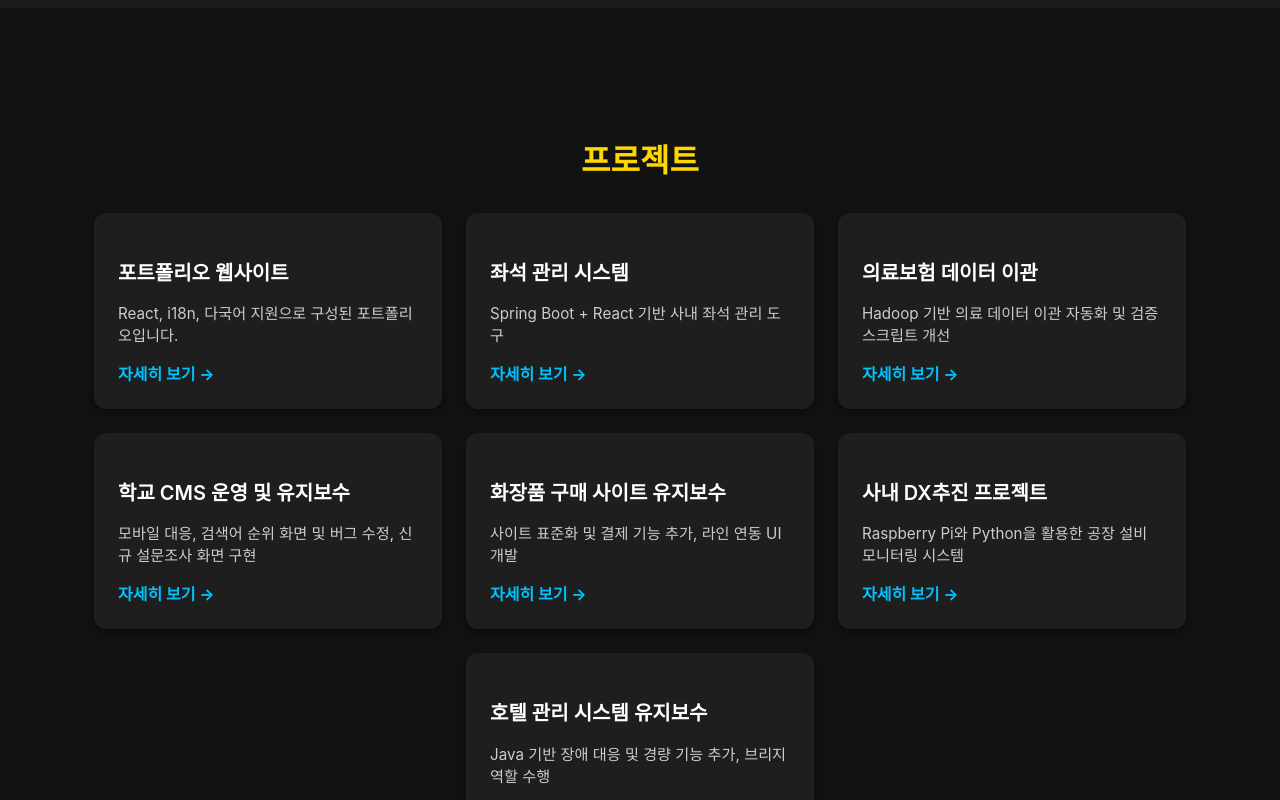
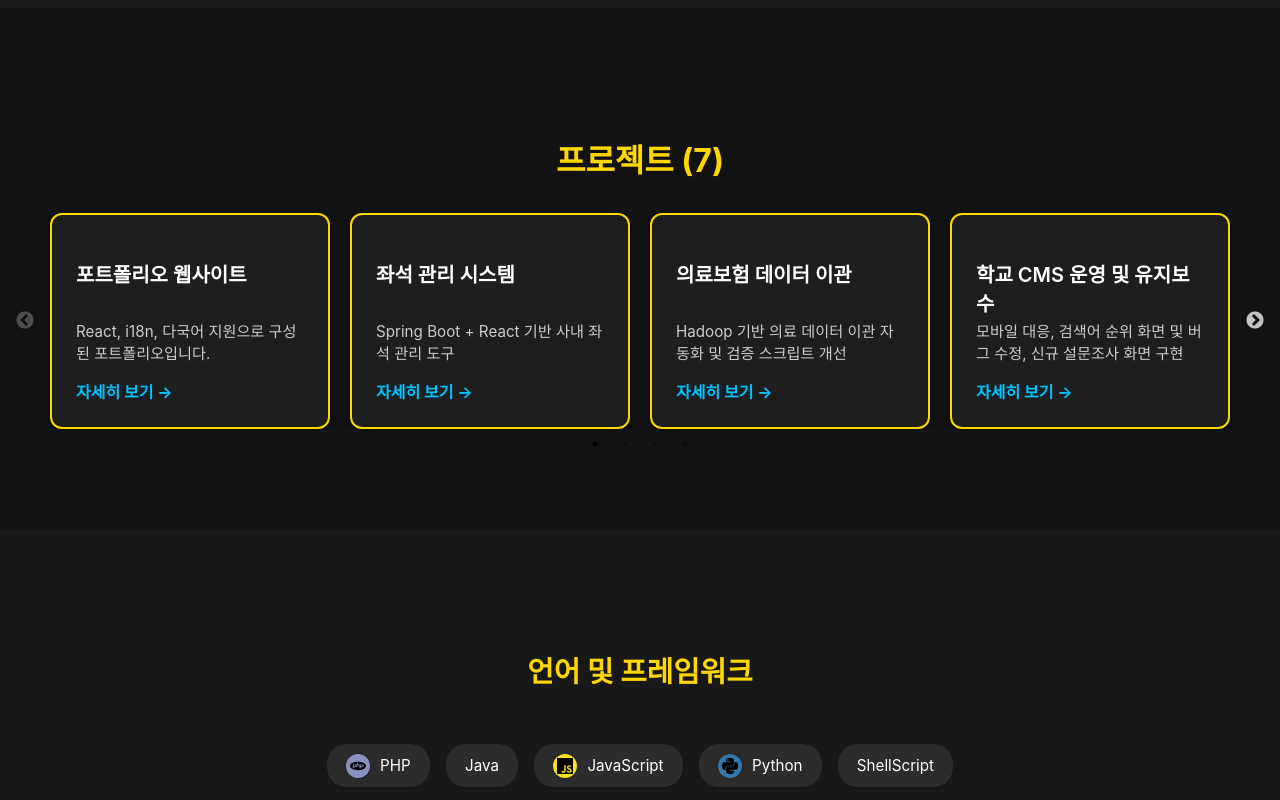
Before and after one commit to HS-Kang-Developer/hs-kang-developer.github.io, a React (Create React App) app: page / in a window 1280 px wide. Shown: the part 620-1420 px from the top of the page. Built offline with nearby package versions, Linux system fonts and the light colour scheme.

Commit message:
proejct card list

```diff
--- a/package.json
+++ b/package.json
@@ -13,7 +13,9 @@
     "react-router-dom": "^7.5.1",
     "react-scripts": "5.0.1",
     "react-scroll": "^1.9.3",
+    "react-slick": "^0.30.3",
     "react-tsparticles": "^2.12.2",
+    "slick-carousel": "^1.8.1",
     "tsparticles": "^3.8.1",
     "web-vitals": "^4.2.4"
   },
--- a/src/components/ProjectsSection/index.jsx
+++ b/src/components/ProjectsSection/index.jsx
@@ -1,26 +1,91 @@
+// import React from 'react';
+// import './style.css';
+// import { useTranslation } from 'react-i18next';
+
+// function ProjectsSection() {
+//   const { t } = useTranslation();
+
+//   // i18n의 배열 데이터 가져오기 (returnObjects: true 필수!)
+//   const projects = t('projects.items', { returnObjects: true });
+
+//   return (
+//     <section className="projects" id="projects">
+//       <h2 className="projects-title">{t('projects.title')}</h2>
+//       <div className="projects-container">
+//         {projects.map((project, index) => (
+//           <div className="project-card" key={index}>
+//             <h3 className="project-title">{project.title}</h3>
+//             <p className="project-description">{project.description}</p>
+//             <a className="project-link" href={project.link || '#'}>
+//               {t('projects.viewMore')} →
+//             </a>
+//           </div>
+//         ))}
+//       </div>
+//     </section>
+//   );
+// }
+
+// export default ProjectsSection;
+// ProjectsSection.jsx (슬라이더 적용 버전)
 import React from 'react';
+import Slider from 'react-slick';
 import './style.css';
 import { useTranslation } from 'react-i18next';
+import 'slick-carousel/slick/slick.css';
+import 'slick-carousel/slick/slick-theme.css';
+
 
 function ProjectsSection() {
   const { t } = useTranslation();
-
-  // i18n의 배열 데이터 가져오기 (returnObjects: true 필수!)
   const projects = t('projects.items', { returnObjects: true });
 
+  const settings = {
+    dots: true,
+    infinite: false,
+    speed: 500,
+    slidesToShow: 4,
+    slidesToScroll: 1,
+    arrows: true,
+    responsive: [
+      {
+        breakpoint: 1200,
+        settings: {
+          slidesToShow: 3
+        }
+      },
+      {
+        breakpoint: 900,
+        settings: {
+          slidesToShow: 2
+        }
+      },
+      {
+        breakpoint: 600,
+        settings: {
+          slidesToShow: 1
+        }
+      }
+    ]
+  };
+
   return (
-    <section className="projects" id="projects">
-      <h2 className="projects-title">{t('projects.title')}</h2>
-      <div className="projects-container">
+    <section className="projects-slider" id="projects">
+      <h2 className="projects-slider-title">{t('projects.title')}  ({projects.length})</h2>
+      <div className="slider-wrapper">
+        <Slider {...settings}>
           {projects.map((project, index) => (
-          <div className="project-card" key={index}>
+            <div className="project-slide" key={index}>
+              <div className="project-card">
                 <h3 className="project-title">{project.title}</h3>
                 <p className="project-description">{project.description}</p>
                 <a className="project-link" href={project.link || '#'}>
                   {t('projects.viewMore')} →
                 </a>
               </div>
+            </div>
           ))}
+        </Slider>
       </div>
     </section>
   );
--- a/src/components/ProjectsSection/style.css
+++ b/src/components/ProjectsSection/style.css
@@ -1,4 +1,4 @@
-.projects {
+/* .projects {
   padding: 100px 20px;
   background-color: #121212;
   color: #fff;
@@ -54,4 +54,82 @@
 
 .project-link:hover {
   text-decoration: underline;
+} */
+.projects-slider {
+  padding: 100px 20px;
+  background-color: #121212;
+  color: #fff;
+  text-align: center;
 }
+
+.projects-slider-title {
+  font-size: 2rem;
+  color: gold;
+  margin-bottom: 2rem;
+  font-weight: bold;
+}
+
+.slider-wrapper {
+  max-width: 1200px;
+  margin: 0 auto;
+}
+
+.project-slide {
+  padding: 0 10px;
+}
+
+.project-card {
+  background-color: #1e1e1e;
+  border-radius: 12px;
+  padding: 1.5rem;
+  /* height: 100%; */
+  box-shadow: 0 4px 10px rgba(0, 0, 0, 0.4);
+  text-align: left;
+  border: 2px solid gold;
+}
+
+.project-title {
+  font-size: 1.25rem;
+  color: #fff;
+  margin-bottom: 0.5rem;
+  font-weight: 600;
+  height: 2.8rem;
+}
+
+.project-description {
+  font-size: 0.95rem;
+  color: #ccc;
+  margin-bottom: 1rem;
+}
+
+.project-link {
+  color: #00c2ff;
+  font-weight: bold;
+  text-decoration: none;
+}
+
+.project-link:hover {
+  text-decoration: underline;
+}
+
+/* slick 기본 요소 스타일 조정 */
+.slick-slide > div {
+  display: flex;
+  height: 100%;
+}
+
+.slick-dots li button:before {
+  color: #ccc;
+}
+
+.slick-dots li.slick-active button:before {
+  color: gold;
+}
+
+.slick-prev:before,
+.slick-next:before {
+  color: gold;
+}
+.gold-bordered {
+  border: 2px solid gold;
+}
```
Also changed, not shown: 1 other file (tests, documents, lock files or other folders). Lines whose indentation alone changed are shown as unchanged.
